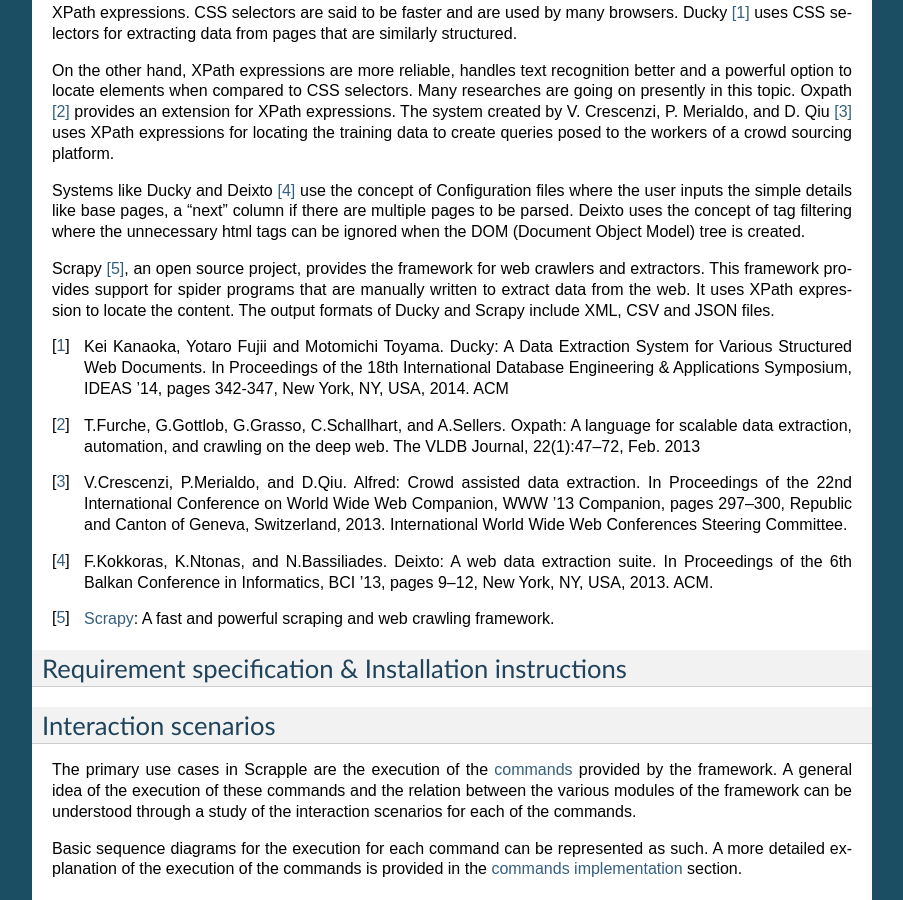
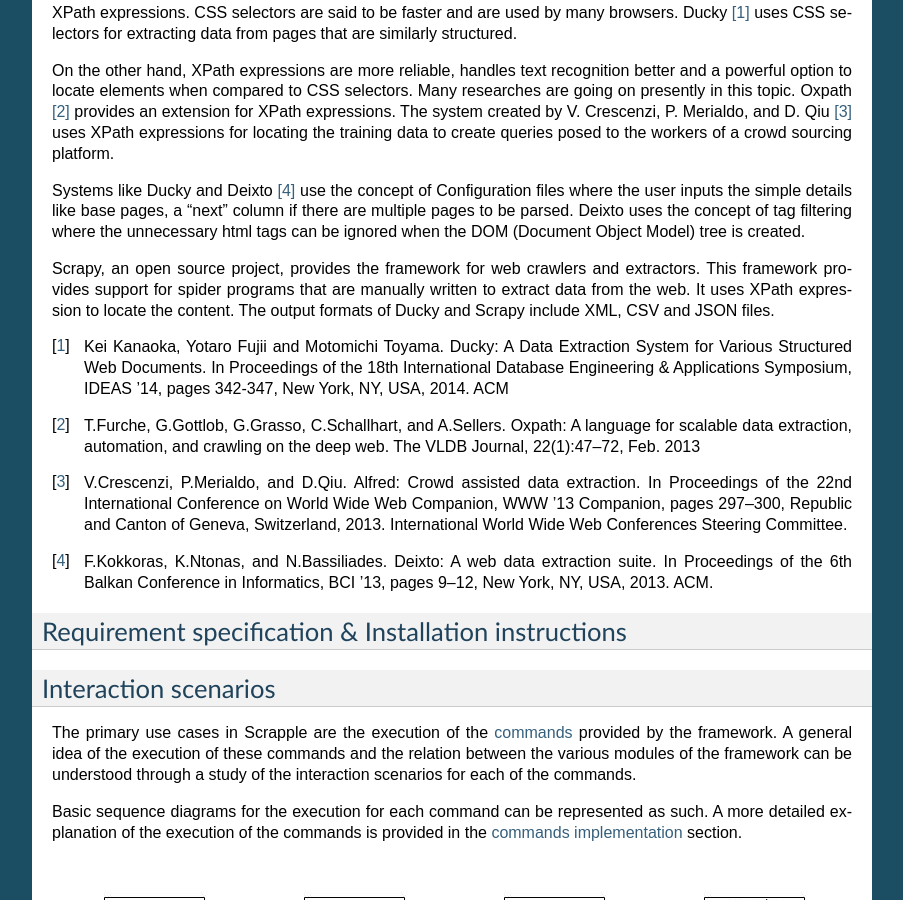
Before and after one commit to AlexMathew/scrapple, a Sphinx documentation site: the page built from docs/index.rst, in a window 1280 px wide and 900 px high, scrolled down 2865 px. Shown: the whole window, without its empty margins (198-1101 px from the left). Built offline with Sphinx 7.4.7, drawn with Linux system fonts in a browser that asks for light colours.

Commit message:
Remove repetitive link from 'Scrapy'

```diff
--- a/docs/index.rst
+++ b/docs/index.rst
@@ -100,7 +100,7 @@
 
 Systems like Ducky and Deixto [4]_ use the concept of Configuration files where the user inputs the simple details like base pages, a “next” column if there are multiple pages to be parsed. Deixto uses the concept of tag filtering where the unnecessary html tags can be ignored when the DOM (Document Object Model) tree is created.
 
-Scrapy [5]_, an open source project, provides the framework for web crawlers and extractors. This framework provides support for spider programs that are manually written to extract data from the web. It uses XPath expression to locate the content. The output formats of Ducky and Scrapy include XML, CSV and JSON files.
+Scrapy, an open source project, provides the framework for web crawlers and extractors. This framework provides support for spider programs that are manually written to extract data from the web. It uses XPath expression to locate the content. The output formats of Ducky and Scrapy include XML, CSV and JSON files.
 
 .. [1] Kei Kanaoka, Yotaro Fujii and Motomichi Toyama. Ducky: A Data Extraction System for Various Structured Web Documents. In Proceedings of the 18th International Database Engineering & Applications Symposium, IDEAS ’14, pages 342-347, New York, NY, USA, 2014. ACM
 
@@ -110,7 +110,6 @@
 
 .. [4] F.Kokkoras, K.Ntonas, and N.Bassiliades. Deixto: A web data extraction suite. In Proceedings of the 6th Balkan Conference in Informatics, BCI ’13, pages 9–12, New York, NY, USA, 2013. ACM.
 
-.. [5] `Scrapy <https://www.scrapy.org>`_: A fast and powerful scraping and web crawling framework.
 
 Requirement specification & Installation instructions
 =====================================================
```
